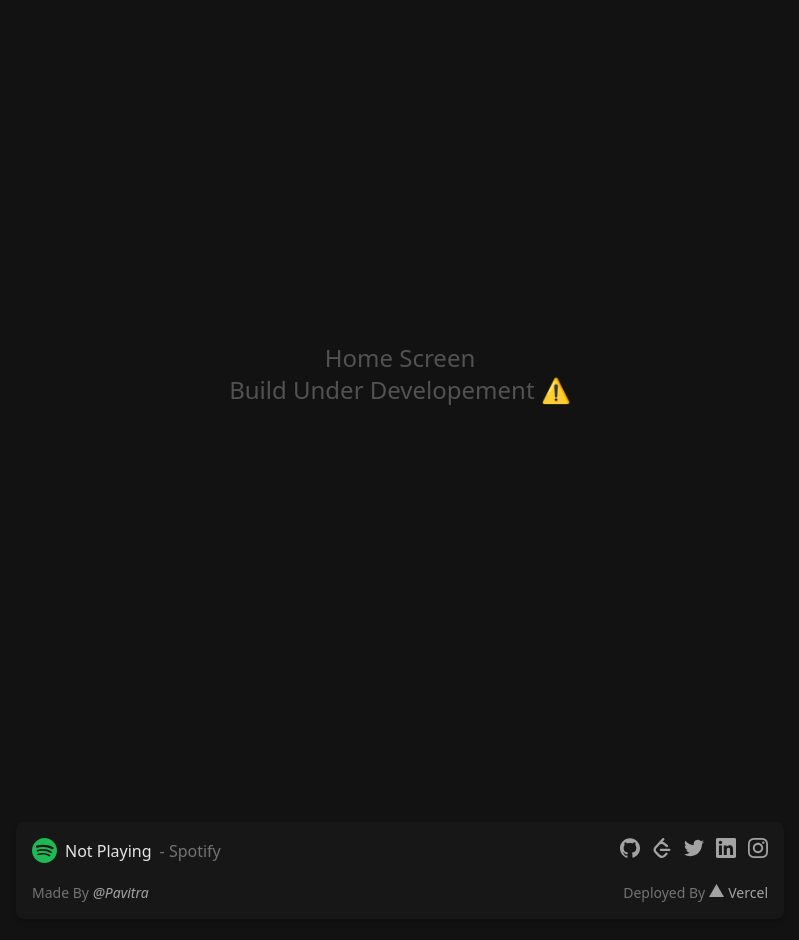
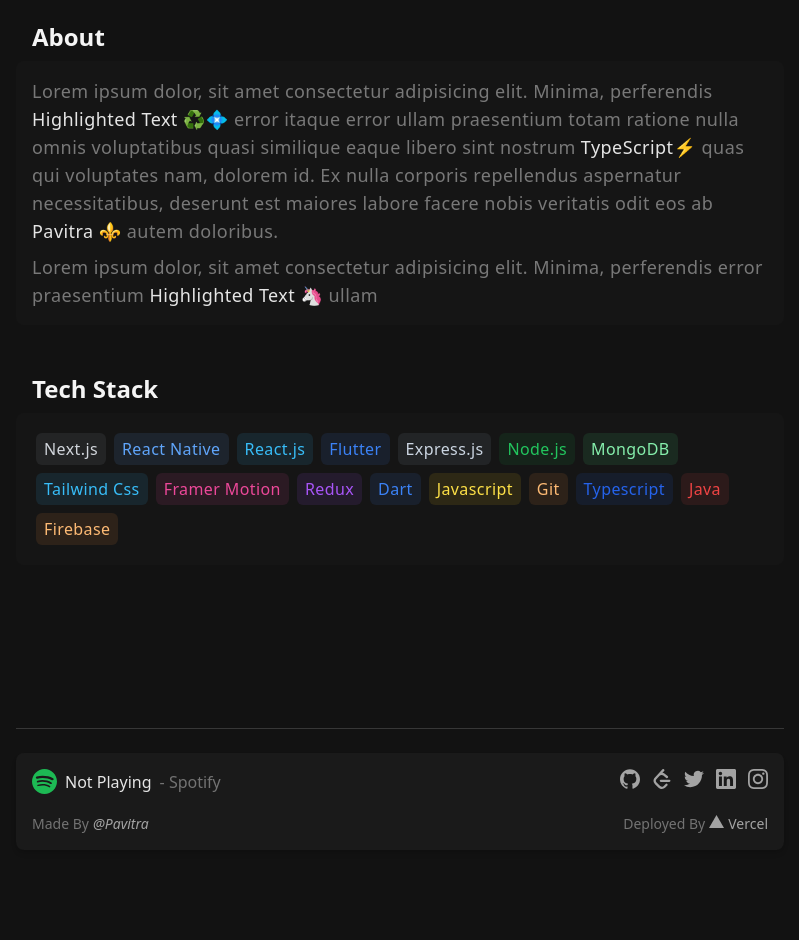
Before and after one commit to Pavitra554/portfolio, a Next.js app: page / in a window 1280 px wide. Shown: the part 220-1160 px from the top of the page, without its empty margins (240-1039 px from the left). After the commit the page ends 1094 px from the top, so only its background shows below. Built offline with nearby package versions, Linux system fonts and the light colour scheme.

Commit message:
✅ Fixes and color synchronization

```diff
--- a/components/Footer/Footer.tsx
+++ b/components/Footer/Footer.tsx
@@ -9,12 +9,16 @@ import SocialButtonFooter from '../Buttons/SocialButtonFooter';
 
 const Footer = () => {
   return (
-    <div className={`bg-neutral-900 hover:bg-neutral-800/40 shadow-md mb-6 p-4 rounded-lg relative bottom-0 mt-12 flex flex-col justify-between max-w-screen-md mx-6 md:mx-auto font-noto ease-linear duration-100`}>
+    <>
+    <div className='max-w-screen-md mt-12 mx-auto w-full h-[1px] bg-neutral-700/80'></div>
+    <div
+      className={`bg-neutral-800/40 hover:bg-neutral-800/60 shadow-md mb-6 p-4 rounded-lg relative bottom-0 mt-6 flex flex-col justify-between max-w-screen-md mx-6 md:mx-auto font-noto ease-linear duration-100`}
+    >
       <div className='flex flex-col md:flex-row justify-between mb-5'>
         <div className=' flex flex-row space-x-2 items-center text-md text-neutral-500'>
-                <SiSpotify color='#1DB954' size={25}/>
+          <SiSpotify color='#1DB954' size={25} />
           <div className='text-neutral-200'>Not Playing</div>
-                <div >- Spotify</div>
+          <div>- Spotify</div>
         </div>
 
         <div className='flex flex-row mt-4 md:mt-0 space-x-3'>
@@ -27,7 +31,9 @@ const Footer = () => {
         <div className='text-sm text-neutral-500 '>
           Made By
           <Link href='https://www.linkedin.com/in/pavitra-behara/'>
-                <span className='text-neutral-400 pl-1 hover:text-neutral-100 italic ease-linear duration-100'>@Pavitra</span>
+            <span className='text-neutral-400 pl-1 hover:text-neutral-100 italic ease-linear duration-100'>
+              @Pavitra
+            </span>
           </Link>
         </div>
 
@@ -35,13 +41,15 @@ const Footer = () => {
           <div>Deployed By </div>
           <Link href='https://vercel.com'>
             <span className=' flex flex-row space-x-1 text-neutral-400 pl-1 hover:text-neutral-100 ease-linear duration-100'>
-                  <SiVercel size={15}/><div>Vercel</div>
+              <SiVercel size={15} />
+              <div>Vercel</div>
             </span>
           </Link>
         </div>
       </div>
     </div>
-  )
+    </>
+  );
 }
 
 export default Footer
--- a/components/MainScreens/MainScreens.tsx
+++ b/components/MainScreens/MainScreens.tsx
@@ -13,7 +13,7 @@ import Achivements from '../Screens/Achievements';
 const MainScreens = () => {
   const value = useSelector(selectNav);
   return (
-    <div className='h-screen flex justify-center items-center'>
+    <div className='flex '>
       {value === 'home' && <Home/>}
       {value === 'work' && <Work/>}
       {value === 'projects' && <Projects/>}
--- a/components/Navigations/Navigation.tsx
+++ b/components/Navigations/Navigation.tsx
@@ -20,14 +20,14 @@ const Navigation = () => {
   const value = useSelector(selectNav);
   const dispatch = useDispatch();
   return (
-    <div className='mt-12 pb-2 flex flex-row justify-between border-b-2 border-neutral-800/60 font-noto tracking-wide'>
+    <div className='mt-12 pb-2 flex flex-row justify-between border-b-[1px] border-neutral-700/80 font-noto tracking-wide'>
       <div className='flex flex-row space-x-3 select-none ease-linear duration-100'>
         <div
           onClick={() => dispatch(home())}
           className={
             value === "home"
-              ? "flex justify-center items-center bg-neutral-800 text-neutral-100 hover:bg-neutral-800/60 p-1.5 rounded-md active:scale-95 ease-linear duration-100 cursor-pointer"
-              : "hover:bg-neutral-800/60 p-1.5 rounded-md flex justify-center items-center  text-neutral-400 shadow-md select-none hover:brightness-150 active:scale-95 ease-linear duration-100 cursor-pointer"
+              ? "flex justify-center items-center bg-neutral-800/60 text-neutral-100 hover:bg-neutral-800/80 p-1.5 rounded-md active:scale-95 ease-linear duration-100 cursor-pointer"
+              : "hover:bg-neutral-800/30 p-1.5 rounded-md flex justify-center items-center  text-neutral-400 shadow-md select-none hover:brightness-125 active:scale-95 ease-linear duration-100 cursor-pointer"
           }
         >
           <div className='flex flex-row items-center justify-center space-x-2'>
@@ -42,8 +42,8 @@ const Navigation = () => {
           onClick={() => dispatch(work())}
           className={
             value === "work"
-              ? "flex justify-center items-center bg-neutral-800 text-neutral-100 hover:bg-neutral-800/60 p-1.5 rounded-md active:scale-95 ease-linear duration-100 cursor-pointer"
-              : "hover:bg-neutral-800/60 p-1.5 rounded-md flex justify-center items-center  text-neutral-400 shadow-md select-none hover:brightness-150 active:scale-95 ease-linear duration-100 cursor-pointer"
+              ? "flex justify-center items-center bg-neutral-800/60 text-neutral-100 hover:bg-neutral-800/80 p-1.5 rounded-md active:scale-95 ease-linear duration-100 cursor-pointer"
+              : "hover:bg-neutral-800/30 p-1.5 rounded-md flex justify-center items-center  text-neutral-400 shadow-md select-none hover:brightness-125 active:scale-95 ease-linear duration-100 cursor-pointer"
           }
         >
           <div className='flex flex-row items-center justify-center space-x-2'>
@@ -58,8 +58,8 @@ const Navigation = () => {
           onClick={() => dispatch(projects())}
           className={
             value === "projects"
-              ? "flex justify-center items-center bg-neutral-800 text-neutral-100 hover:bg-neutral-800/60 p-1.5 rounded-md active:scale-95 ease-linear duration-100 cursor-pointer"
-              : "hover:bg-neutral-800/60 p-1.5 rounded-md flex justify-center items-center  text-neutral-400 shadow-md select-none hover:brightness-150 active:scale-95 ease-linear duration-100 cursor-pointer"
+              ? "flex justify-center items-center bg-neutral-800/60 text-neutral-100 hover:bg-neutral-800/80 p-1.5 rounded-md active:scale-95 ease-linear duration-100 cursor-pointer"
+              : "hover:bg-neutral-800/30 p-1.5 rounded-md flex justify-center items-center  text-neutral-400 shadow-md select-none hover:brightness-125 active:scale-95 ease-linear duration-100 cursor-pointer"
           }
         >
           <div className='flex flex-row items-center justify-center space-x-2'>
@@ -74,8 +74,8 @@ const Navigation = () => {
           onClick={() => dispatch(achievements())}
           className={
             value === "achivements"
-              ? " flex justify-center items-center bg-neutral-800 text-neutral-100 hover:bg-neutral-800/60 p-1.5 rounded-md active:scale-95 ease-linear duration-100 cursor-pointer"
-              : "hover:bg-neutral-800/60 p-1.5 rounded-md flex justify-center items-center  text-neutral-400 shadow-md select-none hover:brightness-150 active:scale-95 ease-linear duration-100 cursor-pointer"
+              ? "flex justify-center items-center bg-neutral-800/60 text-neutral-100 hover:bg-neutral-800/80 p-1.5 rounded-md active:scale-95 ease-linear duration-100 cursor-pointer"
+              : "hover:bg-neutral-800/30 p-1.5 rounded-md flex justify-center items-center  text-neutral-400 shadow-md select-none hover:brightness-125 active:scale-95 ease-linear duration-100 cursor-pointer"
           }
         >
           <div className='flex flex-row items-center space-x-2'>
--- a/components/Screens/Home.tsx
+++ b/components/Screens/Home.tsx
@@ -2,6 +2,8 @@ import React from "react";
 
 //Framer Motion
 import { AnimatePresence, motion } from "framer-motion";
+import About from "../About/About";
+import TechStack from "../Tech/TechStack";
 
 const Home = () => {
   return (
@@ -11,10 +13,10 @@ const Home = () => {
         animate={{ opacity: 1, y: 0 }}
         exit={{ opacity: 0, y: -20 }}
         transition={{ duration: 0.5 }}
-        className='text-2xl text-neutral-600 select-none text-center'
+        className='font-noto mt-10 '
       >
-        <div>Home Screen</div>
-        <div>Build Under Developement ⚠️</div>
+        <About/>
+        <TechStack/>
       </motion.div>
     </AnimatePresence>
   );
```
Lines whose indentation alone changed are shown as unchanged.
